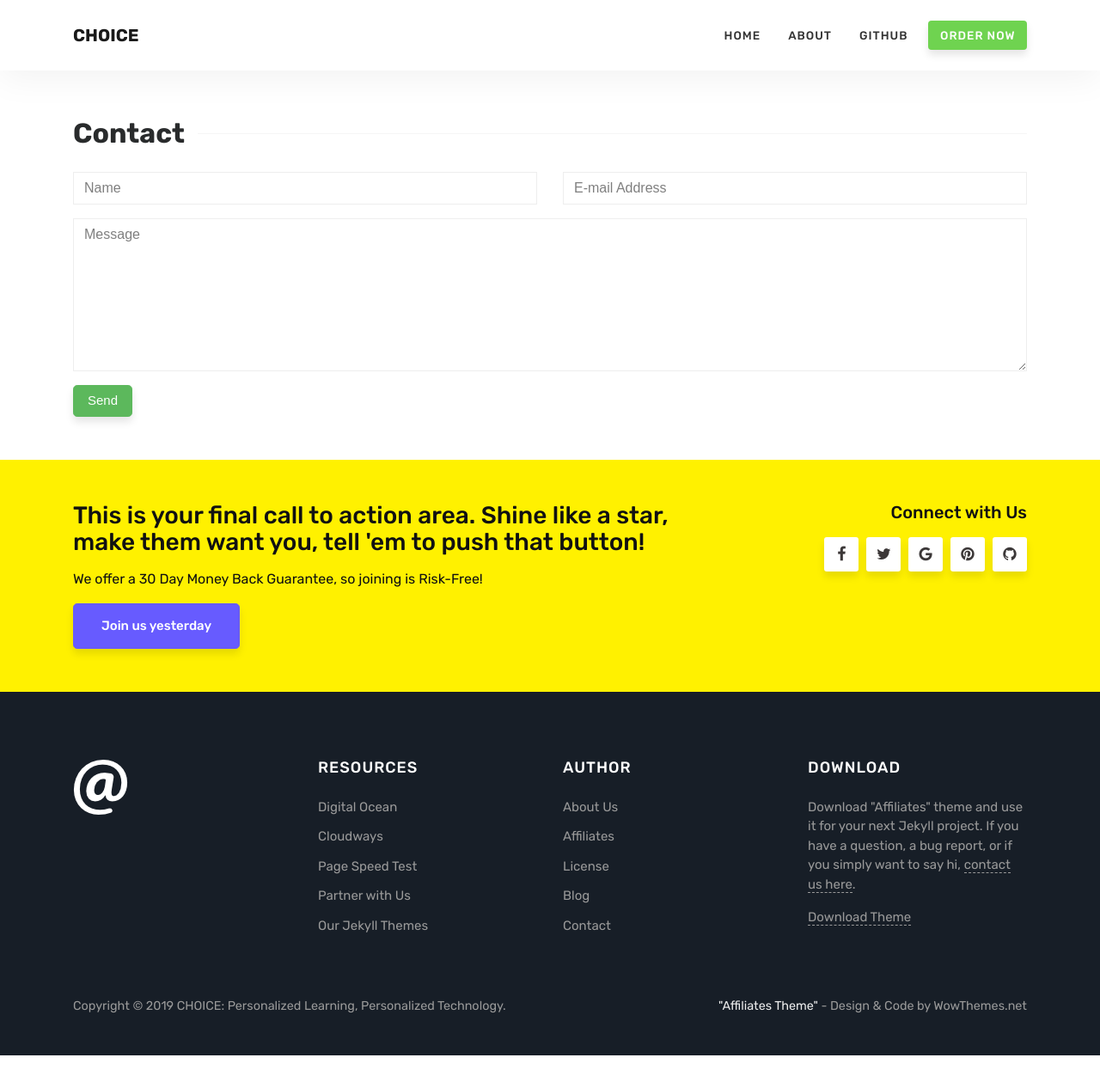
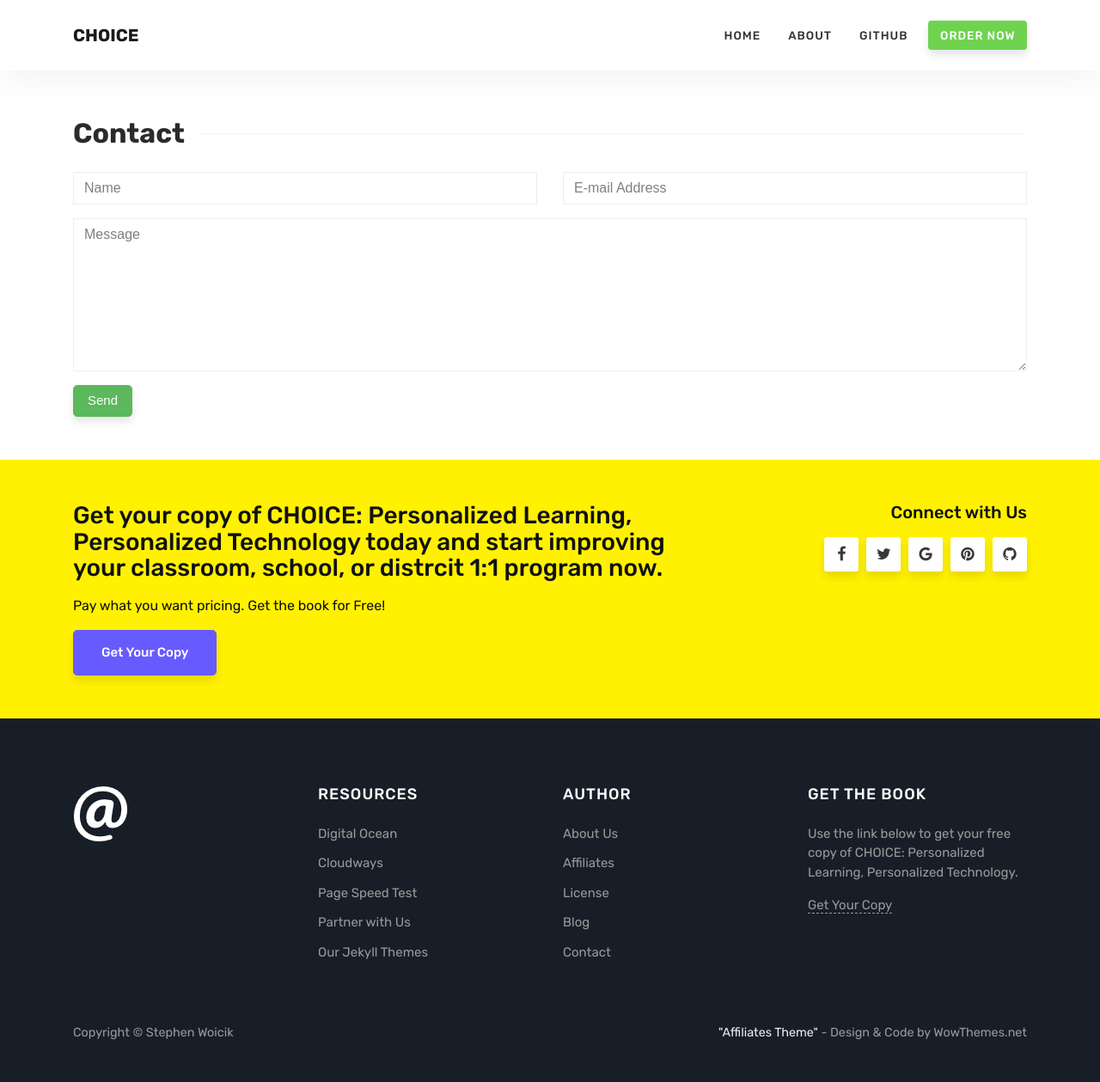
Before and after one commit to swoicik/book-cyod, a Jekyll site: the page built from contact.html, in a window 1280 px wide and 1259 px high. Shown: the whole window at 86% size. Built offline with Jekyll 4.4.1, drawn with Linux system fonts in a browser that asks for light colours.

Commit message:
lots of changes

```diff
--- a/_includes/sidebar.html
+++ b/_includes/sidebar.html
@@ -18,7 +18,6 @@
 
         <div class="sidebar-section">
              <h5><span>Recommended</span></h5>
-           <a href="https://easydigitaldownloads.com/?ref=2135" title="Sell digital downloads with WordPress, for free"><img src="https://easydigitaldownloads.com/wp-content/uploads/2015/02/300x250-2.png" alt="Sell digital downloads with WordPress, for free" /></a>
         </div>
 
 </div>
--- a/_layouts/default.html
+++ b/_layouts/default.html
@@ -100,9 +100,9 @@
         <div class="container">
             <div class="row justify-content-center">
                 <div class="col-md-8">
-                    <h3>This is your final call to action area. Shine like a star, make them want you, tell 'em to push that button!</h3>
-                    <p>We offer a <span>30 Day Money Back Guarantee</span>, so joining is <span class="risk-free">Risk-Free!</span></p>
-                    <a class="btn btn-primary btn-lg" href="#">Join us yesterday</a>
+                    <h3>Get your copy of CHOICE: Personalized Learning, Personalized Technology today and start improving your classroom, school, or distrcit 1:1 program now.</h3>
+                    <p>Pay what you want pricing. Get the book for Free!</p>
+                    <a class="btn btn-primary btn-lg" href="https://gumroad.com/l/CvEGu">Get Your Copy</a>
                 </div>
                 <div class="col-md-4 text-right footersocial">
                     <h5>Connect with Us</h5>
@@ -159,16 +159,16 @@
 
                 <div class="col-sm-3">
                 <div class="footer-widget textwidget">
-                    <h5 class="title">Download</h5>
-                    <p>Download "Affiliates" theme and use it for your next Jekyll project. If you have a question, a bug report, or if you simply want to say hi, <a href="https://www.wowthemes.net/support/">contact us here</a>.</p>
-                    <a href="https://github.com/wowthemesnet/affiliates-jekyll-theme/archive/master.zip">Download Theme</a>
+                    <h5 class="title">Get the Book</h5>
+                    <p>Use the link below to get your free copy of CHOICE: Personalized Learning, Personalized Technology.</p>
+                    <a href="https://gumroad.com/l/CvEGu">Get Your Copy</a>
                 </div>
                 </div>
             </div>
 
             <div class="copyright">
                 <p class="pull-left">
-                Copyright © {{ site.time | date: "%Y" }} {{ site.name }}.
+                Copyright © Stephen Woicik
                 </p>
                 <p class="pull-right">
                 <!-- Please, leave credit to author unless you own a commercial license: https://www.wowthemes.net/freebies-license/ -->
--- a/_layouts/page.html
+++ b/_layouts/page.html
@@ -11,15 +11,4 @@ layout: default
     <div class="article-post">
     {{content}}
     </div>
-
-    {% if page.comments == true %}
-
-    <div id="comments" class="row mb-5">
-        <div class="col-md-8">
-            {% include disqus.html %}
-        </div>
-    </div>
-
-    {% endif %}
-
 </section>
```
Also changed, not shown: _layouts/post-left-sidebar.html (renamed from _layouts/post-right-sidebar.html, +11 -8 lines), _layouts/post.html (+8 -11 lines).
